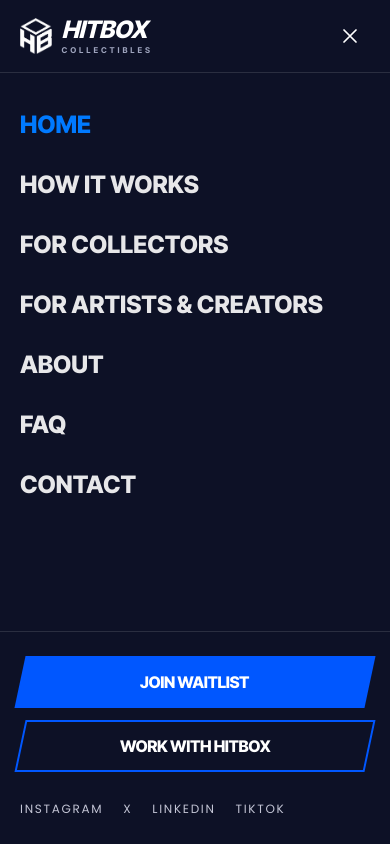
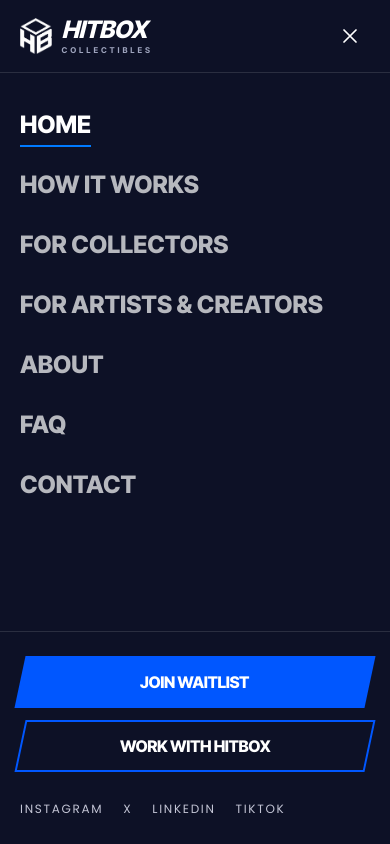
Before and after one commit to Hitbox-Co/hitbox-website, a Next.js app in the folder starter/: page / in a window 390 px wide. Both pictures are taken after a click on the button 36 px from the left and 32 px from the top of the page. Shown: the top 844 px of the page. Built offline with nearby package versions, Linux system fonts and the light colour scheme.

Commit message:
fix: update text and background colors in MainNav and MobileNav for better visibility

```diff
--- a/starter/src/components/layout/MainNav.tsx
+++ b/starter/src/components/layout/MainNav.tsx
@@ -24,13 +24,13 @@
                 aria-current={active ? "page" : undefined}
                 className={cn(
                   "relative block px-4 py-3.5 font-display text-sm font-extrabold uppercase tracking-[0.06em] transition-colors",
-                  active ? "text-fg" : "text-fg/70 hover:text-fg",
+                  active ? "text-fg light:text-brand" : "text-fg/70 hover:text-fg",
                 )}
               >
                 {item.label}
                 <span
                   className={cn(
-                    "absolute inset-x-3 bottom-1.5 h-0.5 origin-left bg-brand-bright transition-transform duration-200",
+                    "absolute inset-x-3 bottom-1.5 h-0.5 origin-left bg-brand-bright light:bg-fg transition-transform duration-200",
                     active ? "scale-x-100" : "scale-x-0",
                   )}
                 />
--- a/starter/src/components/layout/MobileNav.tsx
+++ b/starter/src/components/layout/MobileNav.tsx
@@ -75,11 +75,17 @@
                     href={item.href}
                     aria-current={active ? "page" : undefined}
                     className={cn(
-                      "block py-3 font-display text-2xl font-extrabold uppercase transition-colors",
-                      active ? "text-brand-bright" : "text-fg/90 hover:text-brand-bright",
+                      "relative block w-fit py-3 font-display text-2xl font-extrabold uppercase transition-colors",
+                      active ? "text-fg light:text-brand" : "text-fg/70 hover:text-fg",
                     )}
                   >
                     {item.label}
+                    <span
+                      className={cn(
+                        "absolute inset-x-0 bottom-1.5 h-0.5 origin-left bg-brand-bright light:bg-fg transition-transform duration-200",
+                        active ? "scale-x-100" : "scale-x-0",
+                      )}
+                    />
                   </Link>
                 </li>
               );
```
